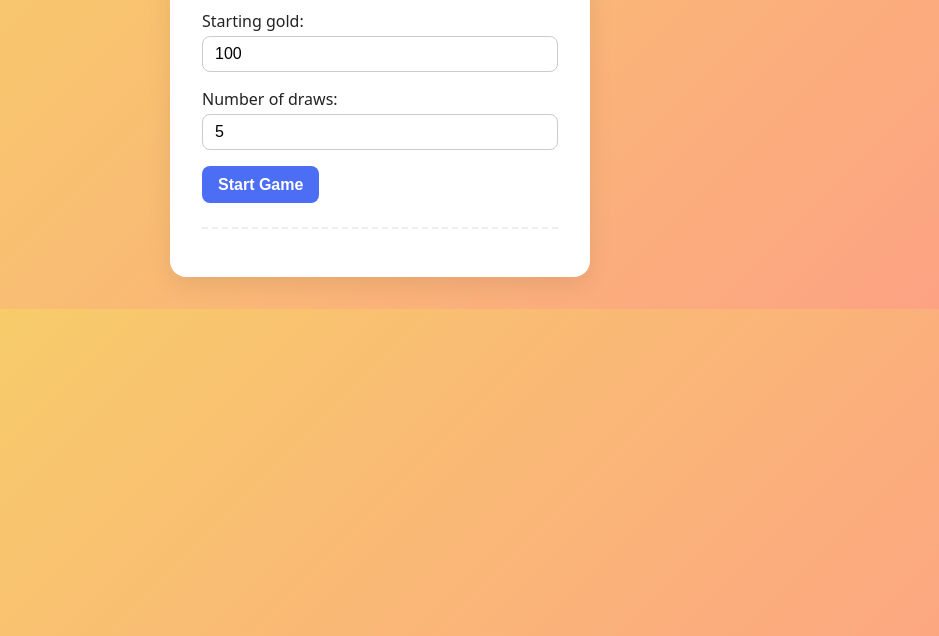
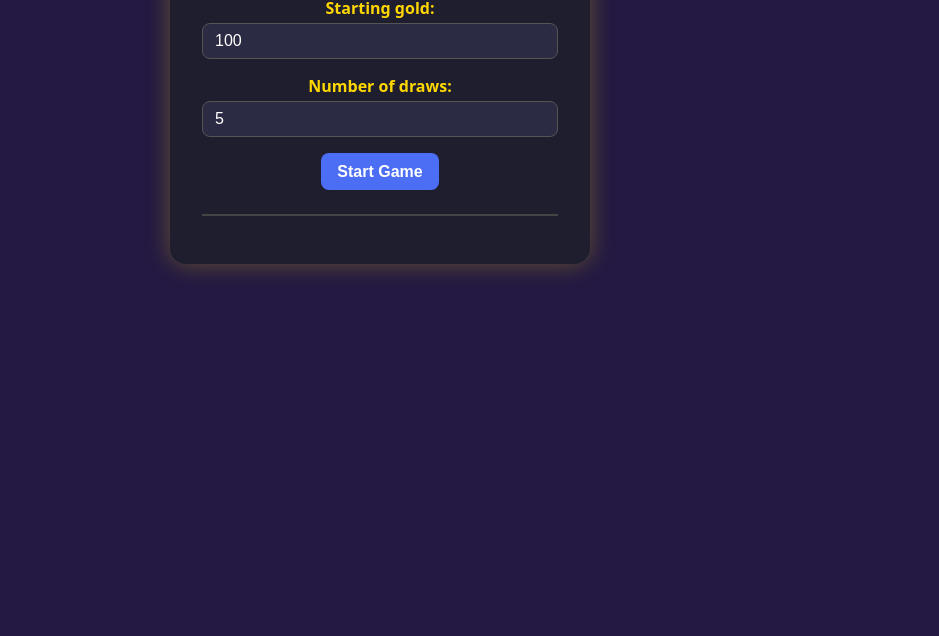
Before and after one commit to Sheenal30/marbles_git, a plain HTML site: page docs/index.html in a window 1280 px wide. Shown: the part 164-800 px from the top of the page, without its empty margins (260-1199 px from the left). Drawn offline with Linux system fonts and the light colour scheme.

Commit message:
Update style.css

```diff
--- a/docs/style.css
+++ b/docs/style.css
@@ -1,112 +1,153 @@
-/* RESET / BASE
+/* RESET
    -------------------------------------------------- */
-* {                /* include border & padding in element's box */
-  box-sizing: border-box; /* keeps layouts predictable */
-  margin: 0;             /* remove default outer spacing */
-  padding: 0;            /* remove default inner spacing */
+*{
+  box-sizing:border-box;  /* include borders in width/height */
+  margin:0;
+  padding:0;
 }
 
-body {
-  font-family: system-ui, -apple-system, "Segoe UI", Roboto, sans-serif; /* clean default font */
-  background: linear-gradient(135deg,#f6d365,#fda085); /* soft colourful gradient background */
-  color: #222;                                         /* primary text colour */
-  display: flex;                                       /* center the card */
-  justify-content: center;                             /* horizontally centre */
-  padding: 2rem;                                       /* breathing room around card */
+/* PAGE
+   -------------------------------------------------- */
+body{
+  font-family:system-ui,Roboto,sans-serif;                 /* default font */
+  background:#231942;                                     /* deep casino purple */
+  color:#eee;
+  display:flex;
+  justify-content:center;
+  padding:2rem;
+  overflow-x:hidden;                                      /* particles can spawn off-screen */
 }
 
-/* CARD-LIKE CONTAINER */
-.container {
-  width: 420px;                /* fixed but narrow card */
-  max-width: 90vw;             /* responsive on small screens */
-  background: #fff;            /* white card background for contrast */
-  border-radius: 1rem;         /* rounded corners */
-  padding: 2rem;               /* inner space */
-  box-shadow: 0 8px 24px rgba(0,0,0,0.08); /* soft drop-shadow */
+/* CARD
+   -------------------------------------------------- */
+.container{
+  width:420px;
+  max-width:90vw;
+  background:#1e1e2f;                                     /* darker card */
+  border-radius:1rem;
+  padding:2rem;
+  box-shadow:0 0 25px rgba(255,215,0,0.3);                /* golden glow */
+  text-align:center;                                      /* centre everything */
 }
 
-h1 {
-  text-align: center;          /* center heading text */
-  margin-bottom: 1.5rem;       /* space below heading */
+/* HEADING
+   -------------------------------------------------- */
+h1{
+  font-family:"Luckiest Guy",cursive;                     /* flashy casino font */
+  font-size:2rem;
+  color:#ffd700;                                          /* gold */
+  text-shadow:0 0 8px #f5d742;                            /* glowing text */
+  margin-bottom:1.5rem;
 }
 
-/* FORM ELEMENTS */
-label {
-  display: flex;               /* stack label text & field vertically */
-  flex-direction: column;      /* vertical stacking */
-  gap: 0.25rem;                /* tiny gap between label and input */
-  margin-bottom: 1rem;         /* space after each field group */
-  font-weight: 500;            /* slightly bolder label */
+/* LABELS & INPUTS
+   -------------------------------------------------- */
+label{
+  display:flex;
+  flex-direction:column;
+  gap:0.25rem;
+  margin-bottom:1rem;
+  font-weight:600;
+  color:#ffd700;
 }
 
-input {
-  padding: 0.5rem 0.75rem;     /* touch-friendly padding */
-  border: 1px solid #ccc;      /* subtle border */
-  border-radius: 0.5rem;       /* rounded corners */
-  font-size: 1rem;             /* readable font */
+input{
+  padding:0.5rem 0.75rem;
+  border:1px solid #555;                                  /* subtle border */
+  border-radius:0.5rem;
+  font-size:1rem;
+  background:#2b2b44;                                     /* dark field */
+  color:#fff;
 }
 
-/* BUTTONS */
-button {
-  padding: 0.6rem 1rem;        /* internal space */
-  border: none;                /* remove default border */
-  border-radius: 0.5rem;       /* rounded button */
-  font-size: 1rem;             /* readable text */
-  font-weight: 600;            /* bold label */
-  cursor: pointer;             /* pointer cursor to show it’s clickable */
-  background: #4c6ef5;         /* base blue colour */
-  color: #fff;                 /* white text for contrast */
-  transition:                   /* smooth colour & click feedback */
-    background 0.15s ease,     /* fade background */
-    transform 0.1s ease;       /* button press effect */
+/* BUTTONS
+   -------------------------------------------------- */
+button{
+  padding:0.6rem 1rem;
+  border:none;
+  border-radius:0.5rem;
+  font-size:1rem;
+  font-weight:700;
+  cursor:pointer;
+  background:#4c6ef5;                                     /* base blue */
+  color:#fff;
+  transition:background 0.15s,transform 0.1s;
+}
+button:hover{background:#5d7dff;}                         /* brighter on hover */
+button:active{background:#3d55e0; transform:scale(0.97);} /* darker & shrink on press */
+
+button.secondary{
+  background:#666; color:#eee;
+}
+button.secondary:hover{background:#777;}
+button.secondary:active{background:#555;}
+
+/* UTILITY
+   -------------------------------------------------- */
+.hidden{display:none;}
+
+/* GAME LOG
+   -------------------------------------------------- */
+#log{
+  margin-top:1.5rem;
+  max-height:260px;
+  overflow-y:auto;
+  border-top:2px solid #444;
+  padding-top:1rem;
 }
 
-button:hover {                 /* WHEN MOUSE HOVERS */
-  background: #5d7dff;         /* slightly brighter blue */
+#log p{
+  margin-bottom:1rem;                                     /* more distance between lines */
+  animation:fadeIn 0.3s ease;
+  line-height:1.4;
 }
 
-button:active {                /* WHEN BUTTON IS PRESSED */
-  background: #3d55e0;         /* slightly darker for pressed feel */
-  transform: scale(0.97);      /* tiny shrink to mimic physical press */
+/* COLOURED OUTCOME BARS
+   -------------------------------------------------- */
+/* light green win */
+.win-green{background:#143d2c; border-left:5px solid #2ecc71; padding-left:0.5rem;}
+/* darker green (bigger win) */
+.win-black{background:#0e291e; border-left:5px solid #00b34d; padding-left:0.5rem;}
+/* light red loss */
+.lose-red{background:#4e2020; border-left:5px solid #e74c3c; padding-left:0.5rem;}
+/* darker red (bigger loss) */
+.lose-white{background:#3b1515; border-left:5px solid #ff3b3b; padding-left:0.5rem;}
+
+/* SIMPLE “CONFETTI” & “RAIN” PARTICLES
+   -------------------------------------------------- */
+/* confetti squares */
+.confetti{
+  position:fixed;
+  top:-1rem;
+  width:8px; height:8px;
+  background:hsl(calc(360*var(--i)),80%,60%);             /* random colour */
+  animation:confFall 1.5s linear forwards;
+  pointer-events:none;
+}
+/* raindrop lines */
+.rain{
+  position:fixed;
+  top:-1rem;
+  width:2px; height:12px;
+  background:#5dade2;
+  animation:rainFall 1.2s linear forwards;
+  pointer-events:none;
+  opacity:0.7;
 }
 
-/* SECONDARY (EXIT) BUTTON VARIANTS */
-button.secondary {
-  background: #ddd;            /* neutral grey background */
-  color: #333;                 /* darker text */
+/* random rotation for confetti */
+.confetti::after{content:'';} /* prevents empty warning */
+
+/* keyframes */
+@keyframes confFall{
+  to{transform:translateY(100vh) rotate(360deg); opacity:0;}
+}
+@keyframes rainFall{
+  to{transform:translateY(100vh); opacity:0;}
 }
 
-button.secondary:hover {
-  background: #e5e5e5;         /* brighten on hover */
+/* FADE-IN FOR LOG LINES */
+@keyframes fadeIn{
+  from{opacity:0;}
+  to{opacity:1;}
 }
-
-button.secondary:active {
-  background: #c4c4c4;         /* darken on press */
-}
-
-/* HIDE/SHOW SWITCHER */
-.hidden { display: none; }     /* simple hide utility */
-
-/* GAME LOG STYLES */
-#log {
-  margin-top: 1.5rem;          /* space above log */
-  max-height: 260px;           /* keep the log scrollable */
-  overflow-y: auto;            /* vertical scroll if needed */
-  border-top: 2px dashed #eee; /* decorative top border */
-  padding-top: 1rem;           /* space below border */
-}
-
-#log p {                       /* each log line */
-  margin-bottom: 0.5rem;       /* gap between lines */
-  animation: fadeIn 0.3s ease; /* subtle fade entrance */
-}
-
-/* COLOUR FEEDBACK FOR WIN / LOSE LINES */
-.win  { background:#e6ffed; border-left:4px solid #2ecc71; padding-left:0.5rem; } /* green tint */
-.lose { background:#ffeaea; border-left:4px solid #e74c3c; padding-left:0.5rem; } /* red tint */
-
-/* ANIMATION KEYFRAMES */
-@keyframes fadeIn {
-  from { opacity: 0; }         /* start invisible */
-  to   { opacity: 1; }         /* end fully visible */
-}
```
